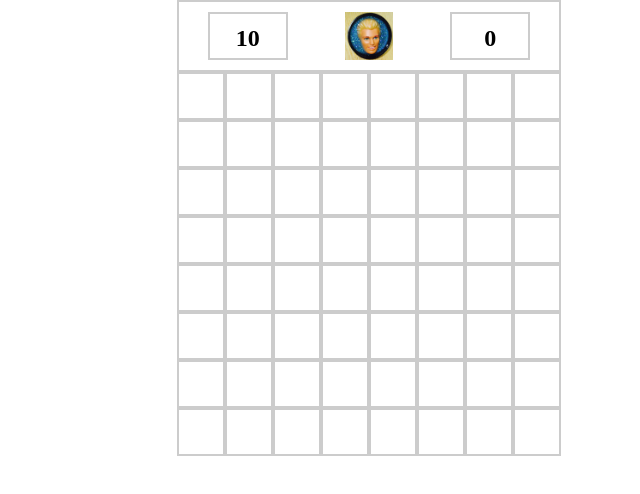
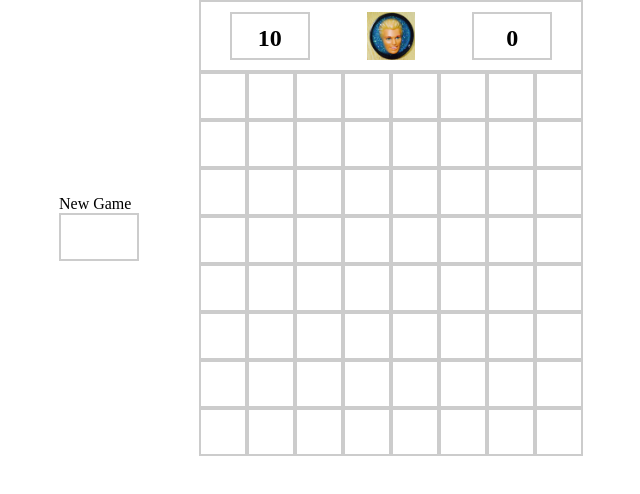
Before and after one commit to catepalmer/kensweeper, a React (Create React App) app: page / in a window 1280 px wide. Shown: the top 494 px of the page, without its empty margins (271-911 px from the left). Built offline with nearby package versions, Linux system fonts and the light colour scheme.

Commit message:
Move new game select dropdown out of header

```diff
--- a/src/components/App.tsx
+++ b/src/components/App.tsx
@@ -43,6 +43,8 @@ const App: React.FC = () => {
 	);
 
 	return (
+		<div className="flex">
+			<BoardSizeSelect />
 			<div className="margins">
 				<Header />
 				<div
@@ -59,6 +61,7 @@ const App: React.FC = () => {
 					</div>
 				</div>
 			</div>
+		</div>
 	);
 };
 
--- a/src/components/BoardSizeSelect.tsx
+++ b/src/components/BoardSizeSelect.tsx
@@ -1,21 +1,12 @@
 import React, { Fragment, useRef } from 'react';
 import { useDispatch, useSelector as useReduxSelector, TypedUseSelectorHook } from 'react-redux';
 import { smallBoard, medBoard, largeBoard } from '../constants';
-import { AppState } from '../reducers/index';
 import actions from '../actions/actions';
 import setMines from '../utilities/setMines';
-import ken from '../images/ken.jpg';
-import kenSad from '../images/ken-sad.png';
-import kenHappy from '../images/ken-sunglasses.png';
 import '../sass/styles.scss';
 
 const BoardSizeSelect = () => {
-	const useSelector: TypedUseSelectorHook<AppState> = useReduxSelector;
 	const dispatch = useDispatch();
-	const state = useSelector((state) => state);
-	const { moves, flaggedSquares, board, losingSquare } = state;
-	const isGameWon = moves.length + flaggedSquares.filter((square) => square).length === board.numSquares;
-	const isGameLost = losingSquare !== null;
 	const options = useRef<HTMLDivElement | null>(null);
 	const smallOption = useRef<HTMLDivElement | null>(null);
 	const mediumOption = useRef<HTMLDivElement | null>(null);
@@ -49,15 +40,11 @@ const BoardSizeSelect = () => {
 		}
 	};
 
-	const selectStyle = {
-		backgroundImage: `url(${isGameWon ? kenHappy : isGameLost ? kenSad : ken})`,
-		border: 'none'
-	};
-
 	return (
 		<Fragment>
-			<div className="header__select">
-				<div className="header__button" style={selectStyle} onClick={handleClick} />
+			<div className="select">
+				New Game
+				<div className="header__button" onClick={handleClick} />
 				<div className="header__options-outer">
 					<div className="header__options-inner u-hide" ref={options}>
 						<div className="header__option" ref={smallOption} onClick={() => handleClickOption('small')}>
--- /dev/null
+++ b/src/sass/components/_flex.scss
@@ -0,0 +1,11 @@
+// ----------------------------------------------------------------------------
+// Flex
+// ----------------------------------------------------------------------------
+
+.flex {
+	display: flex;
+	flex-direction: row;
+	justify-content: center;
+	align-items: center;
+	margin-left: -96px;
+}
--- /dev/null
+++ b/src/sass/components/_select.scss
@@ -0,0 +1,7 @@
+// ----------------------------------------------------------------------------
+// Select
+// ----------------------------------------------------------------------------
+
+.select {
+	margin-right: 60px;
+}
--- a/src/sass/styles.scss
+++ b/src/sass/styles.scss
@@ -20,10 +20,12 @@
 // Components
 @import 'components/board';
 @import 'components/buttons';
+@import 'components/flex';
 @import 'components/grid';
 @import 'components/header';
 @import 'components/images';
 @import 'components/margins';
+@import 'components/select';
 @import 'components/squares';
 
 // Utilities
```
Lines whose indentation alone changed are shown as unchanged.
